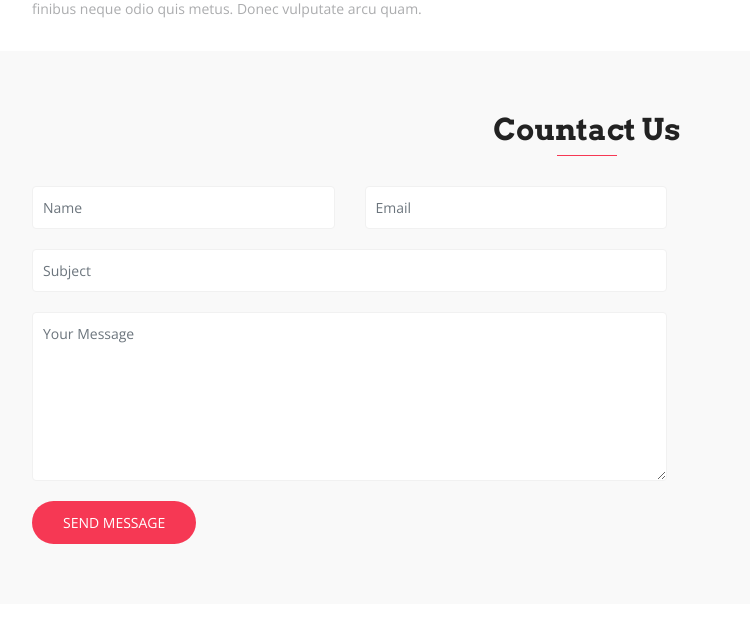
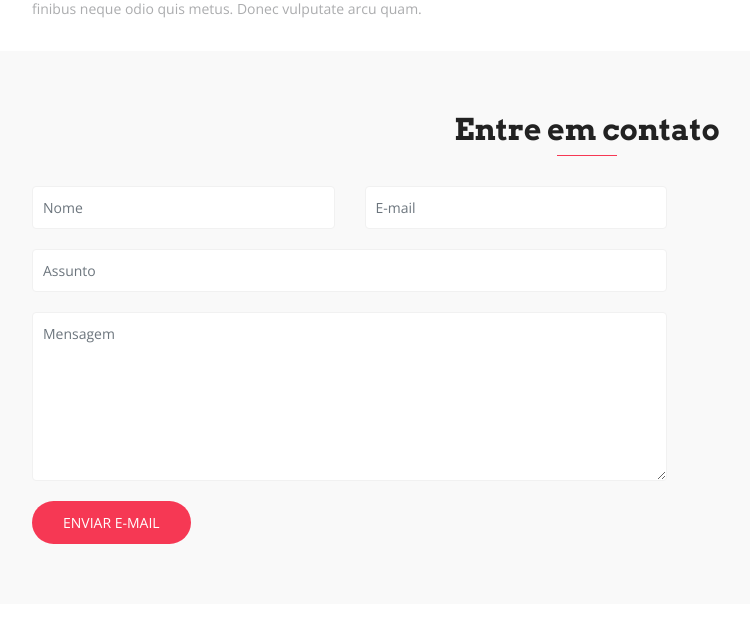
Before and after one commit to Fabioclericuzi/fusion, a Django app: page / in a window 1280 px wide. Shown: the part 3572-4205 px from the top of the page, without its empty margins (53-803 px from the left). Run offline with Django 5.2, Linux system fonts and the light colour scheme; data that the repository does not hold is empty; a map, chart or similar area stays blank; some libraries are stand-ins or nearby versions; some web fonts are replaced; grey boxes are pictures that could not be loaded.

Commit message:
Finalização do projeto com a formatação da rotina de envio de email

```diff
--- /dev/null
+++ b/core/forms.py
@@ -0,0 +1,25 @@
+from django import forms
+from django.core.mail.message import EmailMessage
+
+class ContatoForm(forms.Form):
+    nome = forms.CharField(label='Nome', max_length=100)
+    email = forms.EmailField(label='E-mail', max_length=100)
+    assunto = forms.CharField(label='Assunto', max_length=100)
+    mensagem = forms.CharField(label='Mensagem', widget=forms.Textarea())
+
+    def send_mail(self):
+        nome = self.cleaned_data['nome']
+        email = self.cleaned_data['email']
+        assunto = self.cleaned_data['assunto']
+        mensagem = self.cleaned_data['mensagem']
+
+        conteudo = f'Nome: {nome}\nE-mail: {email}\nAssunto: {assunto}\nMensagem: {mensagem}'
+
+        mail = EmailMessage(
+            subject=assunto,
+            body=conteudo,
+            from_email='contato@fusion.com.br',
+            to=['contato@fusion.com.br',],
+            headers={'Reply-To': email}
+        )
+        mail.send()
--- a/core/templates/contato.html
+++ b/core/templates/contato.html
@@ -2,39 +2,40 @@
 <section id="contact" class="section-padding bg-gray">
       <div class="container">
         <div class="section-header text-center">
-          <h2 class="section-title wow fadeInDown" data-wow-delay="0.3s">Countact Us</h2>
+          <h2 class="section-title wow fadeInDown" data-wow-delay="0.3s">Entre em contato</h2>
           <div class="shape wow fadeInDown" data-wow-delay="0.3s"></div>
         </div>
         <div class="row contact-form-area wow fadeInUp" data-wow-delay="0.3s">
           <div class="col-lg-7 col-md-12 col-sm-12">
             <div class="contact-block">
-              <form id="contactForm">
+              <form id="contato" method="post" action="{% url 'index' %}">
+                {% csrf_token %}
                 <div class="row">
                   <div class="col-md-6">
                     <div class="form-group">
-                      <input type="text" class="form-control" id="name" name="name" placeholder="Name" required data-error="Please enter your name">
+                      <input type="text" class="form-control" id="nome" name="nome" placeholder="Nome" required data-error="Please enter your name">
                       <div class="help-block with-errors"></div>
                     </div>
                   </div>
                   <div class="col-md-6">
                     <div class="form-group">
-                      <input type="text" placeholder="Email" id="email" class="form-control" name="email" required data-error="Please enter your email">
+                      <input type="text" placeholder="E-mail" id="email" class="form-control" name="email" required data-error="Please enter your email">
                       <div class="help-block with-errors"></div>
                     </div>
                   </div>
                    <div class="col-md-12">
                     <div class="form-group">
-                      <input type="text" placeholder="Subject" id="msg_subject" class="form-control" required data-error="Please enter your subject">
+                      <input type="text" placeholder="Assunto" id="assunto" name="assunto" class="form-control" required data-error="Please enter your subject">
                       <div class="help-block with-errors"></div>
                     </div>
                   </div>
                   <div class="col-md-12">
                     <div class="form-group">
-                      <textarea class="form-control" id="message" placeholder="Your Message" rows="7" data-error="Write your message" required></textarea>
+                      <textarea class="form-control" id="mensagem" name="mensagem" placeholder="Mensagem" rows="7" data-error="Write your message" required></textarea>
                       <div class="help-block with-errors"></div>
                     </div>
                     <div class="submit-button text-left">
-                      <button class="btn btn-common" id="form-submit" type="submit">Send Message</button>
+                      <button class="btn btn-common" id="form-submit" type="submit">Enviar e-mail</button>
                       <div id="msgSubmit" class="h3 text-center hidden"></div>
                       <div class="clearfix"></div>
                     </div>
--- a/core/templates/hero.html
+++ b/core/templates/hero.html
@@ -20,5 +20,15 @@
           </div>
         </div>
       </div>
+      <div class="container">
+        {% if messages %}
+         {% for m in messages%}
+          <div class="alert alert-{{ m.tags }}">
+          <button type="button" class="close" data-dismiss="alert"></button>
+          <strong>{{ m }}</strong>
+          </div>
+         {% endfor %}
+        {% endif %}
+      </div>
 </header>
     <!-- Header Area wrapper End -->
--- a/core/views.py
+++ b/core/views.py
@@ -1,9 +1,14 @@
-from django.views.generic import TemplateView
+from django.views.generic import FormView
 from .models import Servico, Funcionario, Recursos
+from django.urls import reverse_lazy
+from .forms import ContatoForm
+from django.contrib import messages
 
 
-class IndexView(TemplateView):
+class IndexView(FormView):
     template_name = 'index.html'
+    form_class = ContatoForm
+    success_url = reverse_lazy('index')
 
     def get_context_data(self, **kwargs):
         context = super(IndexView, self).get_context_data(**kwargs)
@@ -14,3 +19,12 @@ class IndexView(TemplateView):
         context['recursos1'] = Recursos.objects.all()[:var]
         context['recursos2'] = Recursos.objects.all()[var:]
         return context
+
+    def form_valid(self, form, *args, **kwargs):
+        form.send_mail()
+        messages.success(self.request, 'E-mail enviado com sucesso')
+        return super(IndexView, self).form_valid(form, *args, **kwargs)
+
+    def form_invalid(self, form, *args, **kwargs):
+        messages.error(self.request, 'Erro ao enviar e-mail')
+        return super(IndexView, self).form_invalid(form, *args, **kwargs)
```
Also changed, not shown: fusion/settings.py (+14 -0 lines).
